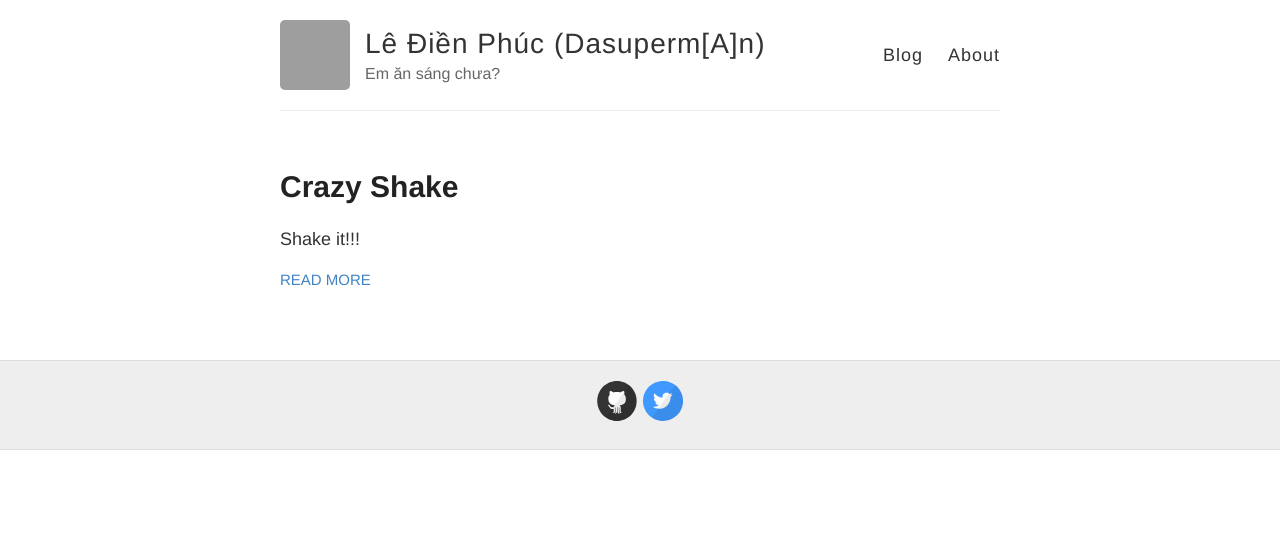
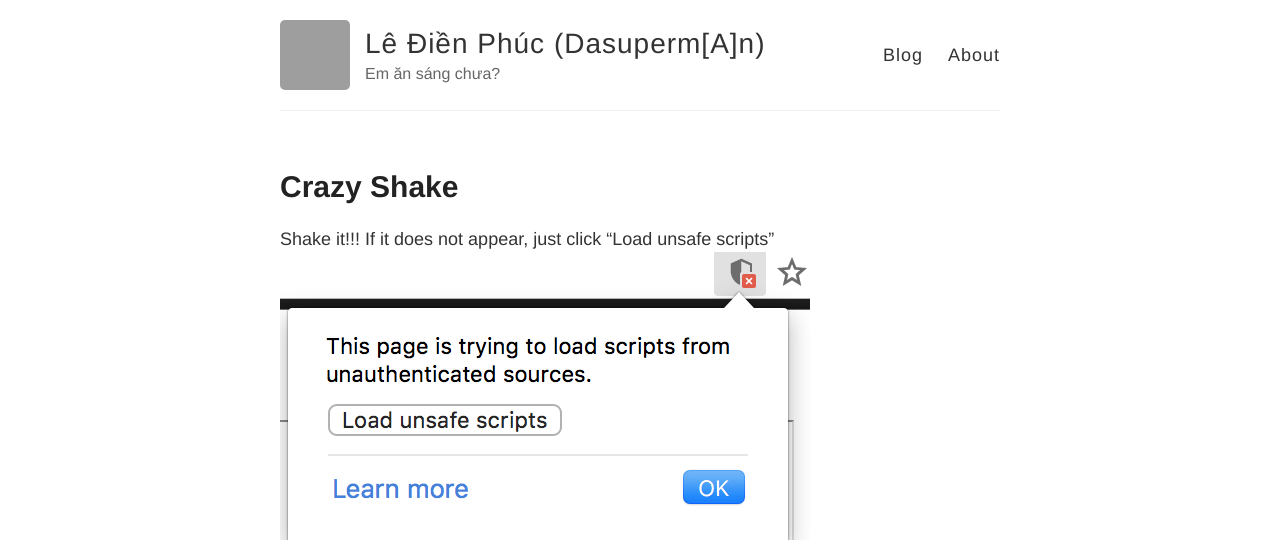
Before and after one commit to phucledien/legacy-blog, a Jekyll site: the page built from index.html, in a window 1280 px wide. Shown: the top 560 px of the page. Built offline with Jekyll 4.4.1, drawn with Linux system fonts in a browser that asks for light colours; grey boxes are pictures that could not be loaded.

Commit message:
Add image, edit post

```diff
--- a/_posts/2014-3-3-Hello-World.md
+++ b/_posts/2017-6-18-Shake-it.md
@@ -3,5 +3,6 @@
 title: Crazy Shake
 ---
 Shake it!!!
-
+If it does not appear, just click "Load unsafe scripts"
+![Instruction](/images/Instruction_Shake_It.png)
 <iframe src="http://www.staggeringbeauty.com/" style="border: 1px inset #ddd" width="498" height="598"></iframe>
```
Also changed, not shown: images/Instruction_Shake_It.png (added), images/config.png (deleted), images/first-post.png (deleted), images/jekyll-logo.png (deleted), images/jekyll-now-theme-screenshot.jpg (deleted), images/step1.gif (deleted).
